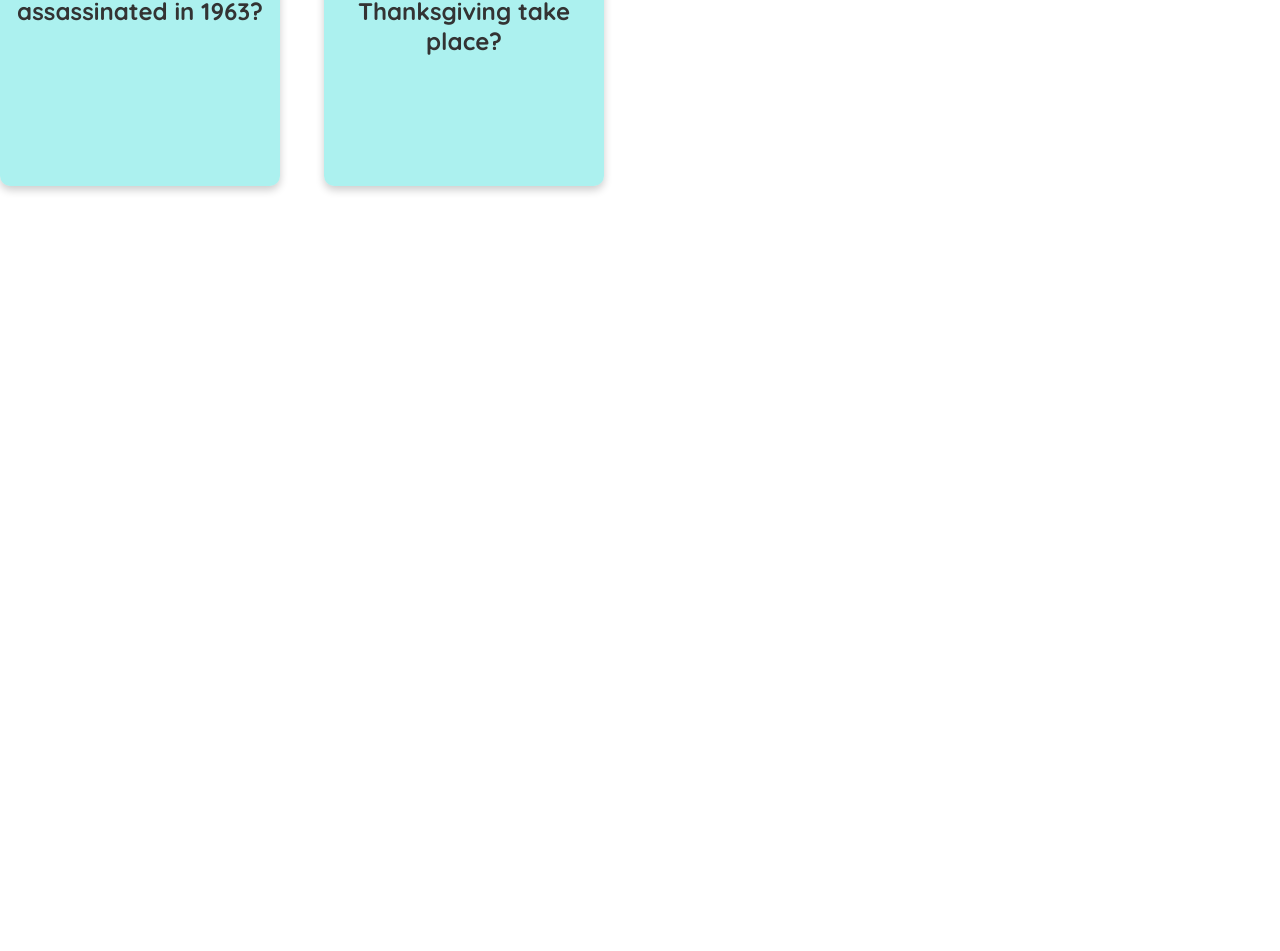
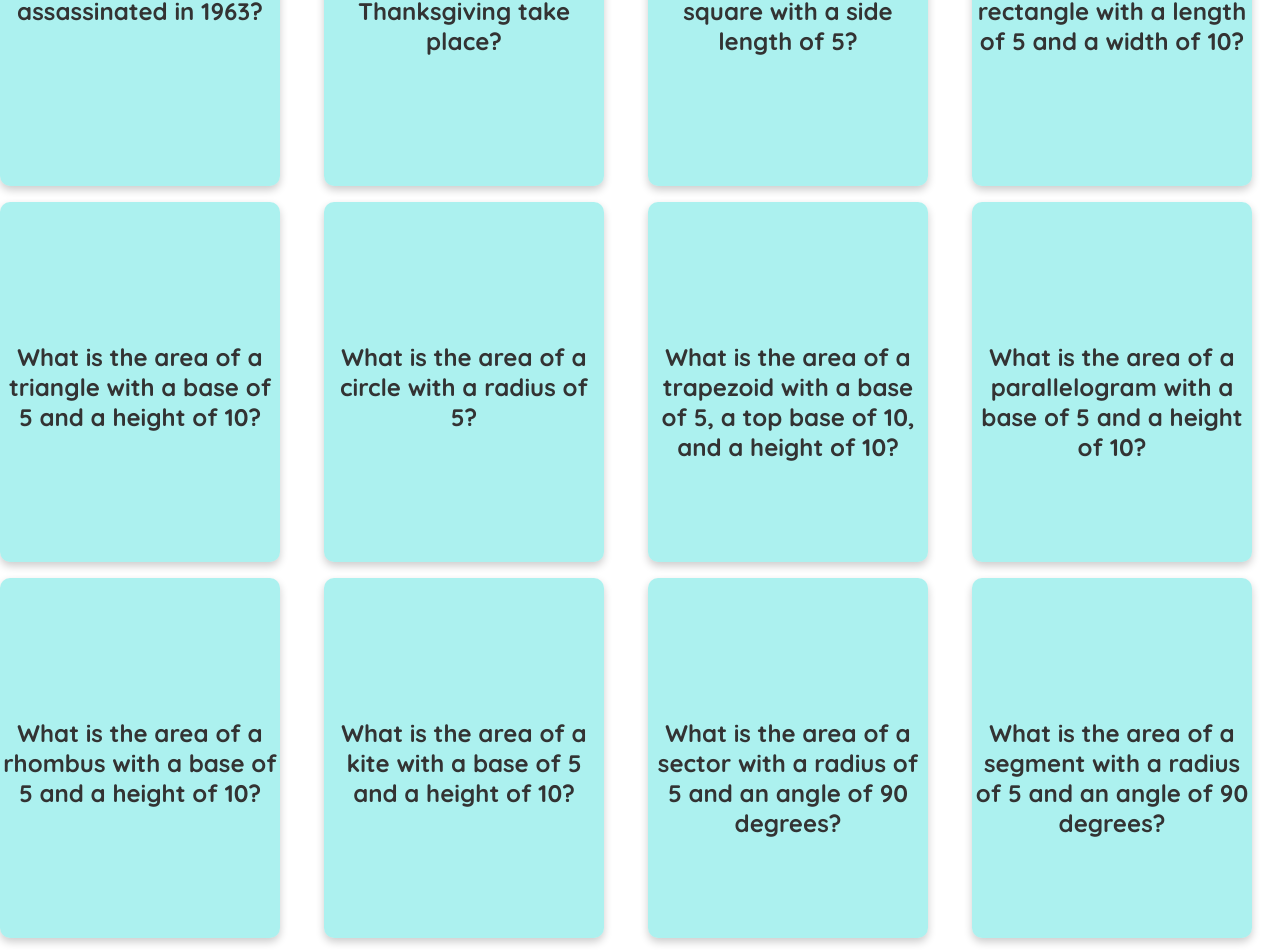
Before and after one commit to EvaGraceSmith/studyCards, a React (Create React App) app: page / in a window 1280 px wide. Shown: the part 1488-2439 px from the top of the page. Before the commit the page ends 1690 px from the top, so only its background shows below. Built offline with nearby package versions, Linux system fonts and the light colour scheme.

Commit message:
added more questions

```diff
--- a/src/components/Home.js
+++ b/src/components/Home.js
@@ -16,7 +16,16 @@ const Home = () => {
 {subject: 'history', question: 'Who wrote the Declaration of Independence?', answer: 'Thomas Jefferson', id: 8},
 {subject: 'history', question: 'Which president was assassinated in 1963?', answer: 'John F. Kennedy', id: 9},
 {subject: 'history', question: 'Where did the first Thanksgiving take place?', answer: 'Plymouth, Massachusetts', id: 10},
-
+{subject: 'geometry', question: 'What is the area of a square with a side length of 5?', answer: '25', id: 11},
+{subject: 'geometry', question: 'What is the area of a rectangle with a length of 5 and a width of 10?', answer: '50', id: 12},
+{subject: 'geometry', question: 'What is the area of a triangle with a base of 5 and a height of 10?', answer: '25', id: 13},
+{subject: 'geometry', question: 'What is the area of a circle with a radius of 5?', answer: '78.5', id: 14},
+{subject: 'geometry', question: 'What is the area of a trapezoid with a base of 5, a top base of 10, and a height of 10?', answer: '75', id: 15},
+{subject: 'geometry', question: 'What is the area of a parallelogram with a base of 5 and a height of 10?', answer: '50', id: 16},
+{subject: 'geometry', question: 'What is the area of a rhombus with a base of 5 and a height of 10?', answer: '50', id: 17},
+{subject: 'geometry', question: 'What is the area of a kite with a base of 5 and a height of 10?', answer: '25', id: 18},
+{subject: 'geometry', question: 'What is the area of a sector with a radius of 5 and an angle of 90 degrees?', answer: '78.5', id: 19},
+{subject: 'geometry', question: 'What is the area of a segment with a radius of 5 and an angle of 90 degrees?', answer: '39.25', id: 20},
     ]);
     return (
         <div className="home">
```
